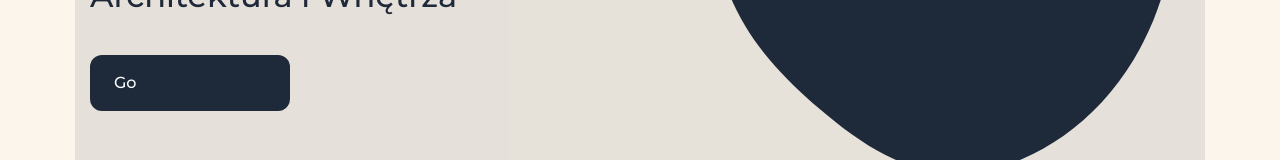
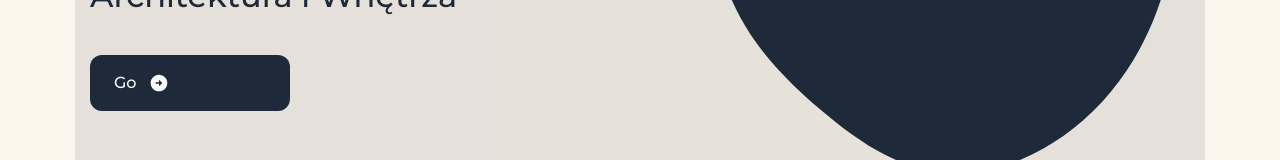
Before and after one commit to misiek869/zowlak_studio_website, a Next.js app: page / in a window 1280 px wide. Shown: the part 404-564 px from the top of the page. Built offline with nearby package versions, Linux system fonts and the light colour scheme.

Commit message:
install react icons

```diff
--- a/app/page.tsx
+++ b/app/page.tsx
@@ -4,6 +4,7 @@ import { motion } from 'framer-motion'
 import { TypeAnimation } from 'react-type-animation'
 import Image from 'next/image'
 import avatarImage from '@/public/assets/avatar.png'
+import { MdArrowCircleRight } from 'react-icons/md'
 
 const Home = () => {
 	return (
@@ -51,8 +52,9 @@ const Home = () => {
 					</h1>
 					<h3 className='h3 mt-10 mb-10'>Architektura i Wnętrza</h3>
 					<button className='btn btn-lg btn-gray'>
-						<div>
+						<div className='flex items-center gap-3'>
 							<span>Go</span>
+							<MdArrowCircleRight className='text-xl' />
 						</div>
 					</button>
 				</div>
--- a/package.json
+++ b/package.json
@@ -16,6 +16,7 @@
     "next": "15.3.2",
     "react": "^19.0.0",
     "react-dom": "^19.0.0",
+    "react-icons": "^5.5.0",
     "react-type-animation": "^3.2.0",
     "tailwind-merge": "^3.3.0"
   },
```
Also changed, not shown: 1 other file (tests, documents, lock files or other folders).
